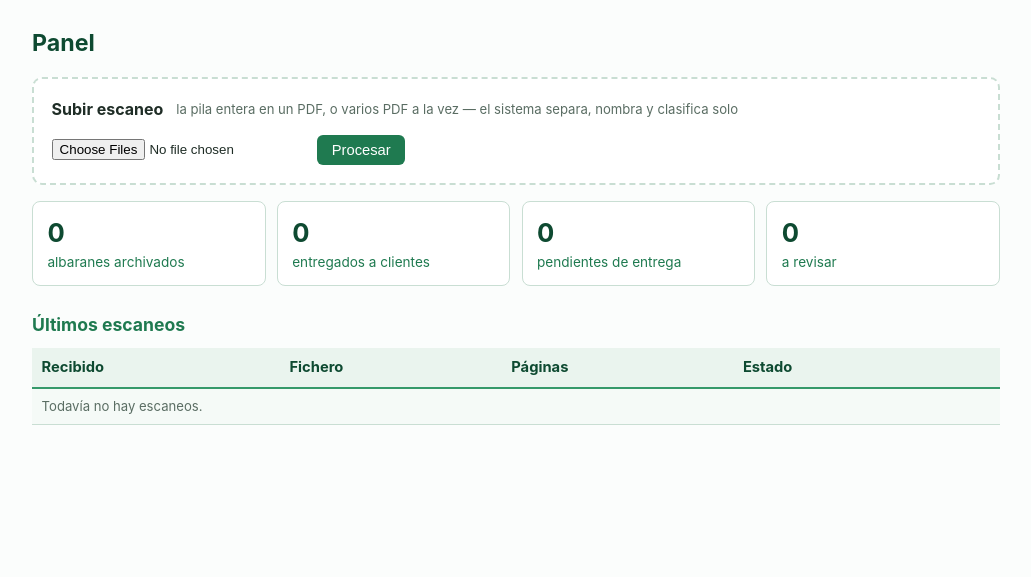
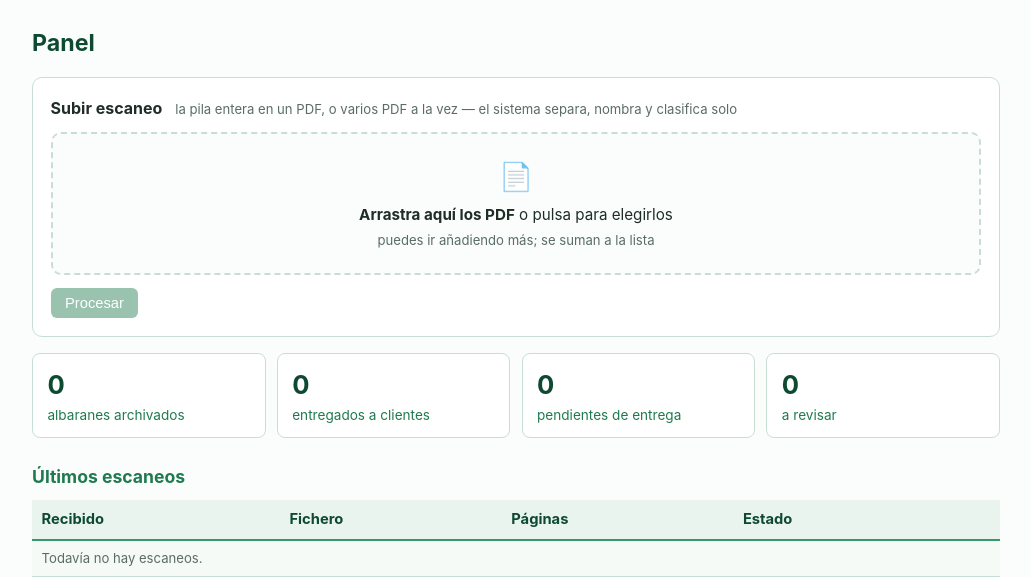
Before and after one commit to inhumario/albaranes, a Flask app: page / in a window 1280 px wide. Shown: the part 54-631 px from the top of the page, without its empty margins (124-1155 px from the left). Run offline with Flask 3, Linux system fonts and the light colour scheme; data comes from the database, SQL or seed files in the repository; data that the repository does not hold is empty.

Commit message:
v0.4.2: subida con zona de arrastre, lista de ficheros acumulable y × para quitar
Co-Authored-By: Claude Opus 5.5 <noreply@anthropic.com>

```diff
--- a/app.py
+++ b/app.py
@@ -30,7 +30,7 @@ from flask import (Flask, flash, redirect, render_template, request,
 
 import procesador
 
-VERSION = '0.4.1'
+VERSION = '0.4.2'
 BASE = Path(__file__).parent
 DATA = Path(os.environ.get('DATA_DIR', BASE))
 ARCHIVO = DATA / 'archivo'
--- a/templates/base.html
+++ b/templates/base.html
@@ -50,8 +50,21 @@ input[type=text],input[type=search],select,textarea{
   width:100%;padding:.45rem .6rem;border:1px solid var(--borde);border-radius:6px;
   font-size:.95rem;background:#fff;color:var(--texto)}
 label{display:block;margin:.8rem 0 .25rem;color:var(--sub);font-weight:600;font-size:.9rem}
-.subida{border:2px dashed var(--borde);border-radius:10px;background:#fff;
-        padding:1.1rem;display:flex;gap:.8rem;align-items:center;flex-wrap:wrap}
+.subida{border:1px solid var(--borde);border-radius:10px;background:#fff;padding:1.1rem}
+.subida-cab{display:flex;gap:.8rem;align-items:baseline;flex-wrap:wrap;margin-bottom:.7rem}
+.zona{display:flex;flex-direction:column;align-items:center;gap:.25rem;text-align:center;margin:0;
+      border:2px dashed var(--borde);border-radius:10px;padding:1.4rem 1rem;cursor:pointer;
+      color:var(--texto);font-weight:400;font-size:.95rem;background:var(--fondo);transition:all .15s}
+.zona:hover,.zona.encima{border-color:var(--filete);background:var(--cab)}
+.zona-icono{font-size:1.7rem}
+.lista-ficheros{list-style:none;margin:.7rem 0 0;padding:0}
+.lista-ficheros li{display:flex;align-items:center;gap:.7rem;padding:.45rem .6rem;border:1px solid var(--borde);
+      border-radius:6px;margin-bottom:.35rem;background:var(--zebra)}
+.lista-ficheros .nombre-fichero{flex:1;min-width:0;overflow:hidden;text-overflow:ellipsis;white-space:nowrap;font-weight:600}
+.quitar{border:0;background:none;color:var(--rojo);font-size:1.35rem;line-height:1;cursor:pointer;padding:0 .3rem}
+.quitar:hover{background:var(--rojo-f);border-radius:4px}
+.subida-pie{display:flex;gap:.8rem;align-items:center;flex-wrap:wrap;margin-top:.8rem}
+.boton:disabled{opacity:.45;cursor:default}
 a{color:var(--sub)}
 .mini{font-size:.82rem;color:#5a6d63}
 @media (max-width:640px){
--- a/templates/index.html
+++ b/templates/index.html
@@ -4,12 +4,84 @@
 {% if sin_smtp %}<div class="aviso">⚠ Hay clientes con entrega por email pero el SMTP no está
 configurado — <a href="{{ url_for('ajustes') }}">Ajustes → Comunicaciones</a>.</div>{% endif %}
 
-<form class="subida" method="post" action="{{ url_for('subir') }}" enctype="multipart/form-data">
-  <strong>Subir escaneo</strong>
-  <span class="mini">la pila entera en un PDF, o varios PDF a la vez — el sistema separa, nombra y clasifica solo</span>
-  <input type="file" name="escaneo" accept="application/pdf" multiple required>
-  <button class="boton">Procesar</button>
+<form class="subida" id="subida" method="post" action="{{ url_for('subir') }}" enctype="multipart/form-data">
+  <div class="subida-cab">
+    <strong>Subir escaneo</strong>
+    <span class="mini">la pila entera en un PDF, o varios PDF a la vez — el sistema separa, nombra y clasifica solo</span>
+  </div>
+  <label class="zona" id="zona" for="ficheros">
+    <span class="zona-icono">📄</span>
+    <span><strong>Arrastra aquí los PDF</strong> o pulsa para elegirlos</span>
+    <span class="mini">puedes ir añadiendo más; se suman a la lista</span>
+  </label>
+  <input type="file" id="ficheros" name="escaneo" accept="application/pdf,.pdf" multiple hidden>
+  <ul class="lista-ficheros" id="lista"></ul>
+  <div class="subida-pie">
+    <button class="boton" id="procesar" disabled>Procesar</button>
+    <span class="mini" id="estado-subida"></span>
+  </div>
 </form>
+<script>
+(function () {
+  const form = document.getElementById('subida'), zona = document.getElementById('zona'),
+        input = document.getElementById('ficheros'), lista = document.getElementById('lista'),
+        boton = document.getElementById('procesar'), estado = document.getElementById('estado-subida');
+  let ficheros = [];
+  const tam = b => b > 1048576 ? (b / 1048576).toFixed(1) + ' MB' : Math.max(1, Math.round(b / 1024)) + ' KB';
+
+  function pintar() {
+    lista.innerHTML = '';
+    ficheros.forEach((f, i) => {
+      const li = document.createElement('li');
+      li.innerHTML = '<span class="nombre-fichero"></span><span class="mini"></span>' +
+                     '<button type="button" class="quitar" title="Quitar" aria-label="Quitar">×</button>';
+      li.querySelector('.nombre-fichero').textContent = f.name;
+      li.querySelector('.mini').textContent = tam(f.size);
+      li.querySelector('.quitar').onclick = () => { ficheros.splice(i, 1); pintar(); };
+      lista.appendChild(li);
+    });
+    boton.disabled = !ficheros.length;
+    boton.textContent = ficheros.length > 1 ? 'Procesar ' + ficheros.length + ' ficheros' : 'Procesar';
+    estado.textContent = '';
+  }
+
+  function anadir(nuevos) {
+    let rechazados = 0;
+    for (const f of nuevos) {
+      if (!/\.pdf$/i.test(f.name)) { rechazados++; continue; }
+      if (!ficheros.some(x => x.name === f.name && x.size === f.size)) ficheros.push(f);
+    }
+    pintar();
+    if (rechazados) estado.textContent = rechazados + ' fichero(s) no son PDF y no se han añadido.';
+  }
+
+  input.addEventListener('change', () => { anadir(input.files); input.value = ''; });
+  ['dragenter', 'dragover'].forEach(ev => zona.addEventListener(ev, e => {
+    e.preventDefault(); zona.classList.add('encima'); }));
+  ['dragleave', 'drop'].forEach(ev => zona.addEventListener(ev, e => {
+    e.preventDefault(); zona.classList.remove('encima'); }));
+  zona.addEventListener('drop', e => anadir(e.dataTransfer.files));
+  // que soltar un fichero fuera de la zona no abra el PDF en el navegador
+  window.addEventListener('dragover', e => e.preventDefault());
+  window.addEventListener('drop', e => e.preventDefault());
+
+  form.addEventListener('submit', async e => {
+    e.preventDefault();
+    if (!ficheros.length) return;
+    const datos = new FormData();
+    ficheros.forEach(f => datos.append('escaneo', f, f.name));
+    boton.disabled = true;
+    estado.textContent = 'Subiendo ' + ficheros.length + ' fichero(s)…';
+    try {
+      const r = await fetch(form.action, { method: 'POST', body: datos });
+      window.location = r.url;
+    } catch (err) {
+      estado.textContent = 'No se ha podido subir: ' + err.message + '. Vuelve a intentarlo.';
+      boton.disabled = false;
+    }
+  });
+})();
+</script>
 
 <div class="tarjetas">
   <div class="tarjeta"><div class="n">{{ contadores.get('archivado',0) + contadores.get('entregado',0) + contadores.get('pendiente_entrega',0) }}</div><div class="t">albaranes archivados</div></div>
```
